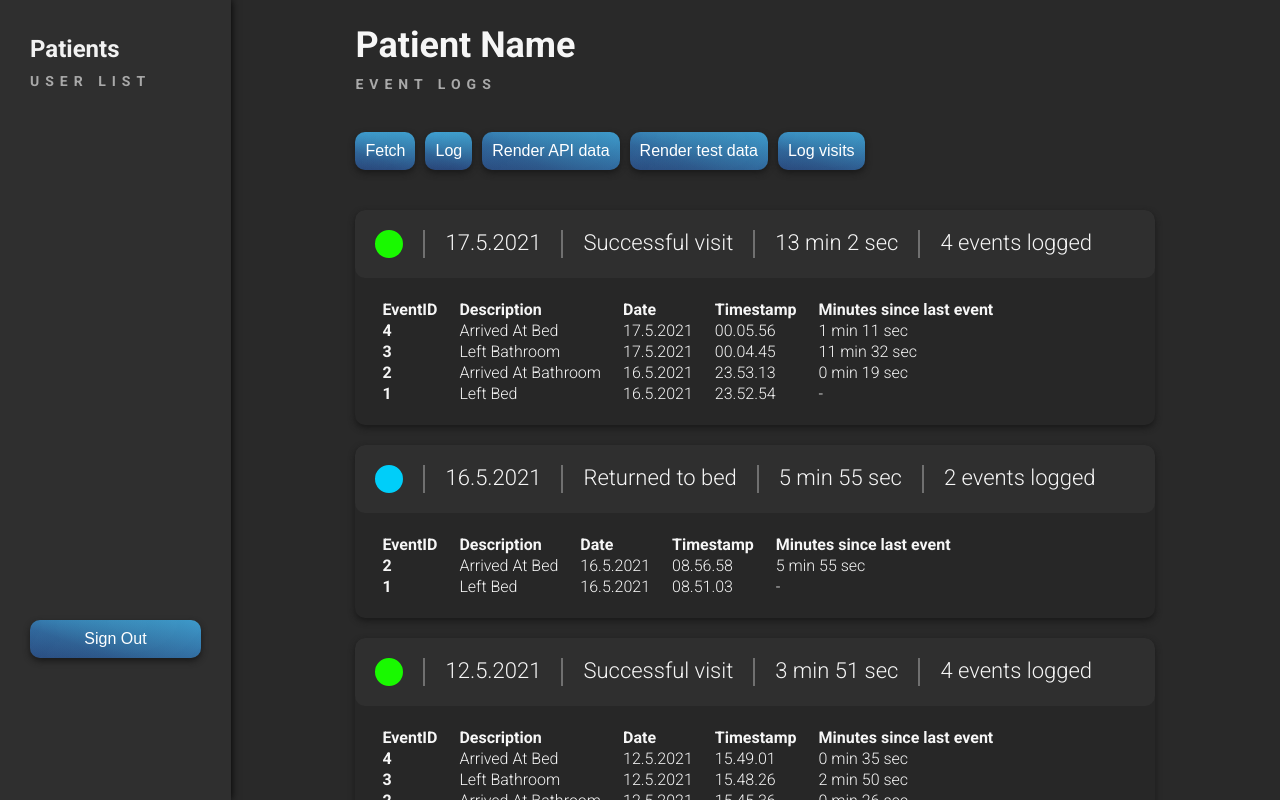
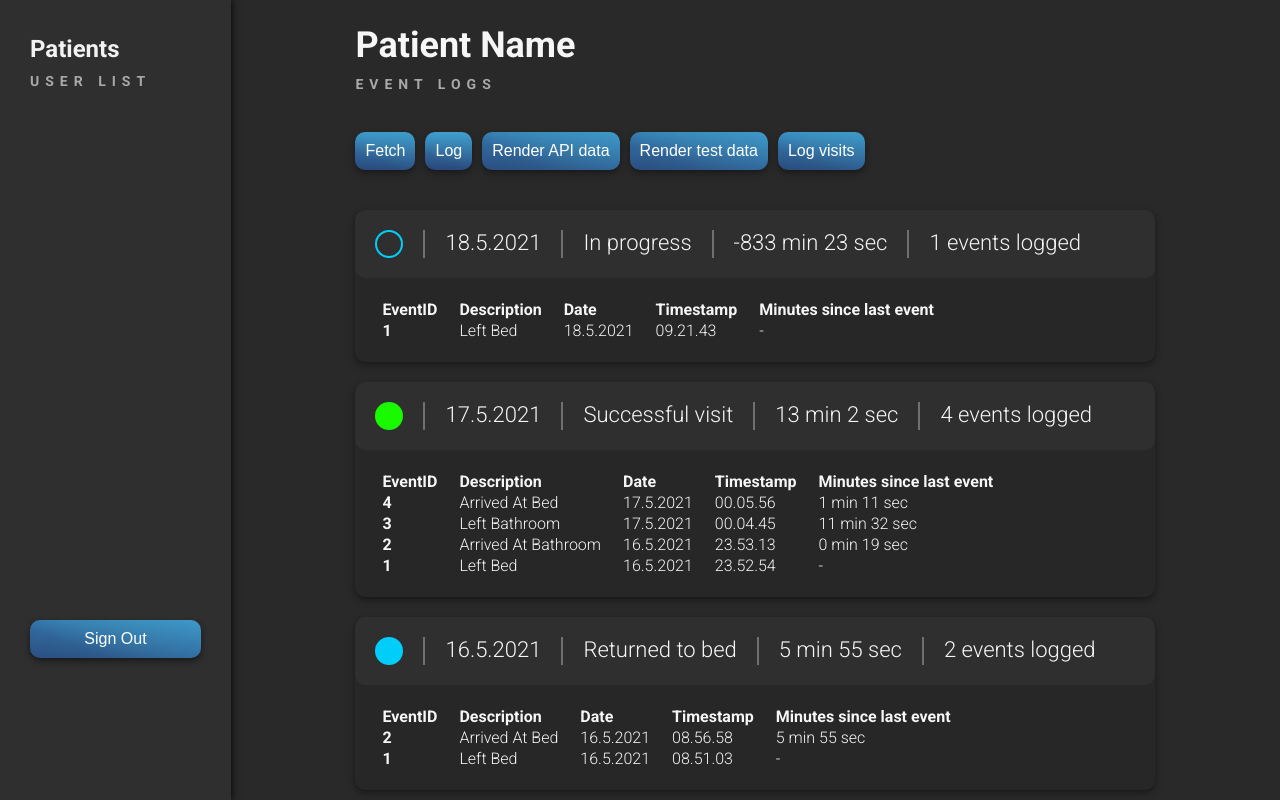
Before and after one commit to NCorp-group/cepto_web_app, a Vue app: page /logs in a window 1280 px wide. Both pictures are taken after a click on the button "Render test data". Built offline with nearby package versions, Linux system fonts and the light colour scheme; no server answers.

Commit message:
Visit states updated to be more elaborate

```diff
--- a/src/components/LogTable.vue
+++ b/src/components/LogTable.vue
@@ -21,7 +21,7 @@
       <ul id="visit-list">
         <li v-for="(visit, i) in visits" :key="i">
           <ul id="visit-header">
-            <li id="indicator" :class="visit.state"></li>
+            <li id="indicator" :class="[ visit.state, { in_progress: visit.in_progress } ]"></li>
             <li class="spacer"></li>
             <li>{{ visit.timestamp.toLocaleDateString('da-DK') }}</li>
             <li class="spacer"></li>
@@ -61,13 +61,14 @@
 import axios from 'axios'
 
 class Visit {
-  constructor(state, id, timestamp, desc, duration, events) {
+  constructor(state, id, timestamp, desc, duration, events, in_progress) {
       this.state = state;
       this.id = id;
       this.timestamp = timestamp;
       this.desc = desc;
       this.duration = duration;
       this.events = events;
+      this.in_progress = in_progress;
   }
 }
 
@@ -171,6 +172,13 @@ export default {
             "patient_id": 1,
             "timestamp": "2021-05-17T00:05:56.000000",
             "visit_id": 3
+        },
+        {
+            "event_type": "left_bed",
+            "patient_full_name": "test_patient",
+            "patient_id": 1,
+            "timestamp": "2021-05-18T09:21:43.000000",
+            "visit_id": 4
         }
     ],
     "success": true
@@ -218,17 +226,14 @@ export default {
 
       let minutes = Math.floor(diff/1000/60);
       let seconds = Math.floor(diff/1000 - minutes*60);
-      let duration = minutes + " min " + seconds + " sec"
+      // let duration = minutes + " min " + seconds + " sec";
 
       // Reseolve visitstate and description
       let state = "";
       let desc = "";
+      let in_progress = false;
       // console.log(events[events.length-1]);
-      if (events[0].type !== "arrived_at_bed") {
-        state = "in_progress";
-        desc = "In progress";
-      }
-      else if (events.length < 4) {
+      if (events.length < 4) {
         state = "incomplete";
         desc = "Returned to bed";
       }
@@ -237,13 +242,31 @@ export default {
         desc = "Successful visit"
       }
 
+      if (events[0].type !== "arrived_at_bed") {
+        in_progress = true;
+        desc = "In progress";
+
+        // date_now = (new Date()).getTime();
+        diff = (new Date()).getTime() - events[events.length-1].timestamp.getTime();
+        minutes = Math.floor(diff/1000/60);
+        seconds = Math.floor(diff/1000 - minutes*60);
+      }
+
+      let duration = minutes + " min " + seconds + " sec";
+
+      if (minutes >= 30) {
+        state = "failed";
+        desc = "Failed bathroom visit";
+      }
+
       let visit = new Visit(
         state,
         events[0].visit_id,
         events[0].timestamp,
         desc,
         duration,
-        events
+        events,
+        in_progress
       );
 
       return visit
```
